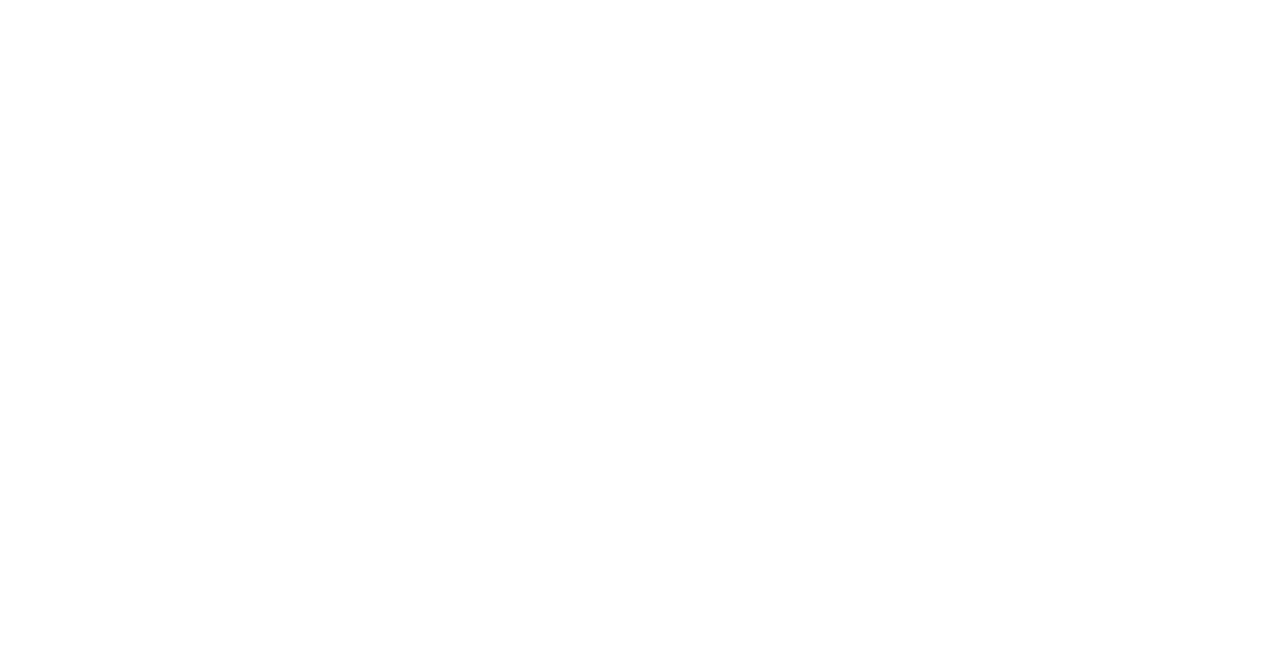
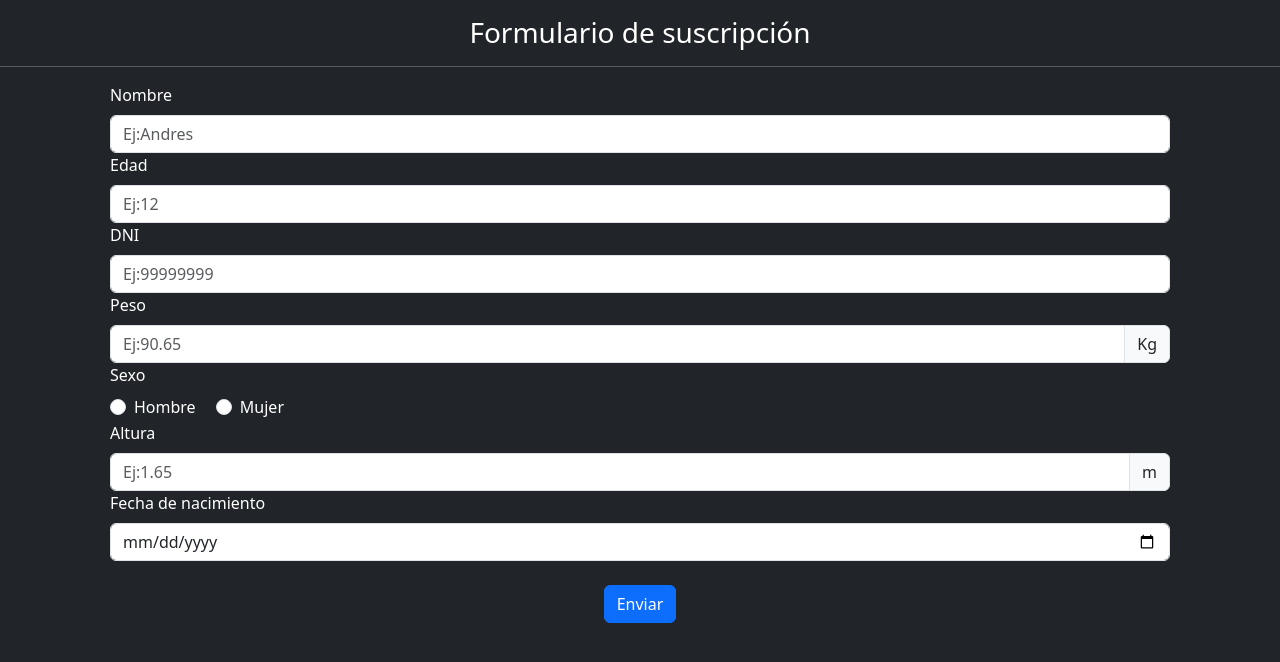
Before and after one commit to Leonel2099/Generaciones, a plain HTML site: page index.html in a window 1280 px wide. Drawn offline with nearby package versions, Linux system fonts and the light colour scheme.

Commit message:
Maquetado de formulario

```diff
--- a/index.html
+++ b/index.html
@@ -5,7 +5,10 @@
     <meta http-equiv="X-UA-Compatible" content="IE=edge" />
     <meta name="viewport" content="width=device-width, initial-scale=1.0" />
     <meta name="description" content="Generaciones" />
-    <meta name="keywords" content="DOM, BOM , formulario,objeto , clases,metodos" />
+    <meta
+      name="keywords"
+      content="DOM, BOM , formulario,objeto , clases,metodos"
+    />
     <meta name="author" content="Choque Leonel Ezequiel" />
     <link
       rel="stylesheet"
@@ -15,7 +18,65 @@
     <link rel="stylesheet" href="css/style.css" />
     <title>Generaciones</title>
   </head>
-  <body>
+  <body class="bg-dark text-bg-dark">
+    <main>
+      <section class="text-white text-center">
+        <h3 class="m-3">Formulario de suscripción</h3>
+        <hr />
+      </section>
+      <section class="container">
+        <form class="row m-3">
+          <div class="col-12">
+            <label for="nombre" class="form-label">Nombre</label>
+            <input type="text" class="form-control" id="nombre" placeholder="Ej:Andres" minlength="3" maxlength="30" required />
+          </div>
+          <div class="col-12">
+            <label for="edad" class="form-label">Edad</label>
+            <input oninput="javascript: if (this.value.length > this.maxLength) this.value=this.value.slice(0, this.maxLength);" type="number" class="form-control" id="edad" placeholder="Ej:12" maxlength="2" required />
+          </div>
+          <div class="col-12">
+            <label for="dni" class="form-label">DNI</label>
+            <input oninput="javascript: if (this.value.length > this.maxLength) this.value=this.value.slice(0, this.maxLength);" type="number" class="form-control" id="dni" placeholder="Ej:99999999" maxlength="8" required />
+          </div>
+            <div class="col-12">
+              <label for="peso" class="form-label">Peso</label>
+              <div class="input-group">
+                <input class="form-control" type="number" placeholder="Ej:90.65" step="0.01" maxlength="5" oninput="javascript: if (this.value.length > this.maxLength) this.value=this.value.slice(0, this.maxLength);" required/>
+                <span class="input-group-text" id="basic-addon2">Kg</span>
+              </div>
+            </div>
+          <div class="col-12">
+            <label class="form-label">Sexo</label>
+              <div>
+                <div class="form-check form-check-inline">
+                  <input class="form-check-input" type="radio" name="inlineRadioOptions" id="hombre" value="option1">
+                  <label class="form-check-label" for="hombre">Hombre</label>
+                </div>
+                <div class="form-check form-check-inline">
+                  <input class="form-check-input" type="radio" name="inlineRadioOptions" id="mujer" value="option2">
+                  <label class="form-check-label" for="mujer">Mujer</label>
+                </div>
+              </div>
+          </div>
+          <div class="col-12">
+            <label for="altura" class="form-label">Altura</label>
+            <div class="input-group">
+              <input class="form-control" type="number" id="altura" placeholder="Ej:1.65"  maxlength="4" oninput="javascript: if (this.value.length > this.maxLength) this.value=this.value.slice(0, this.maxLength);" step="0.01" min="0" max="200" required/>
+              <span class="input-group-text" id="basic-addon2">m</span>
+            </div>
+          </div>
+          <div class="col-12">
+            <label for="fechaNacimiento" class="form-label">Fecha de nacimiento</label>
+              <input class="form-control" type="date" id="fechaNacimiento" placeholder="dd/mm/aaaa" required/>
+          </div>
+          <div class="col-12 text-center mt-4">
+            <button type="submit" class="btn btn-primary">
+              Enviar
+            </button>
+          </div>
+        </form>
+      </section>
+    </main>
     <script src="js/bootstrap.min.js"></script>
     <script src="js/app.js"></script>
   </body>
```
